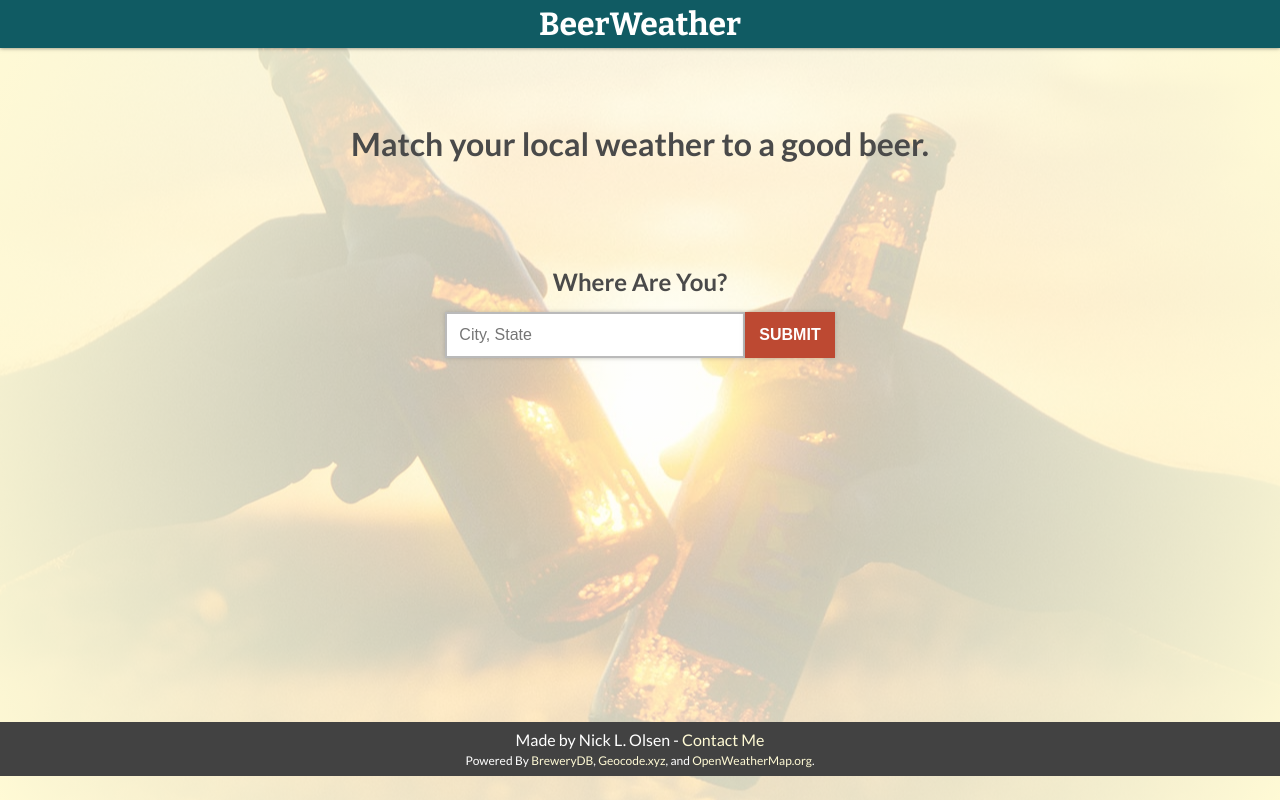
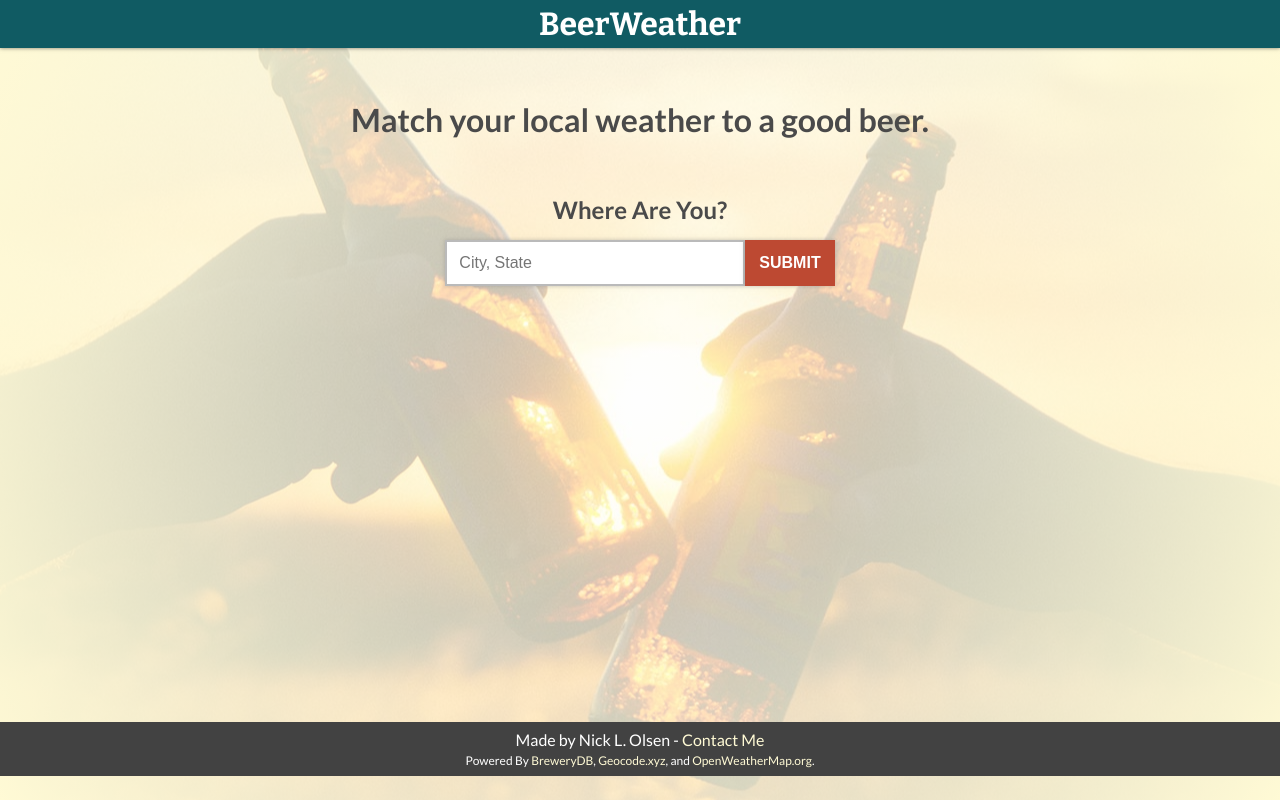
Before and after one commit to ncko/BeerWeather, a plain HTML site: page index.html in a window 1280 px wide. Drawn offline with nearby package versions, Linux system fonts and the light colour scheme.

Commit message:
tighten space between landing statement, header and form

```diff
--- a/main.css
+++ b/main.css
@@ -34,7 +34,7 @@ header {
   background-color: #105B63;
   color: #fff;
   box-shadow: 0 0 4px 0 rgba(0, 0, 0, 0.5);
-  margin-bottom: 4.5rem;
+  margin-bottom: 3rem;
 }
 
 footer {
@@ -82,7 +82,6 @@ footer p {
 
 /* form elements */
 form {
-  margin-top: 6rem;
   text-align: center;
 }
 
@@ -151,7 +150,7 @@ p.lead {
 }
 
 p.landing-statement {
-  margin-bottom: 4.5rem;
+  margin-bottom: 3rem;
   font-weight: bold;
   text-align: center;
 }
```
